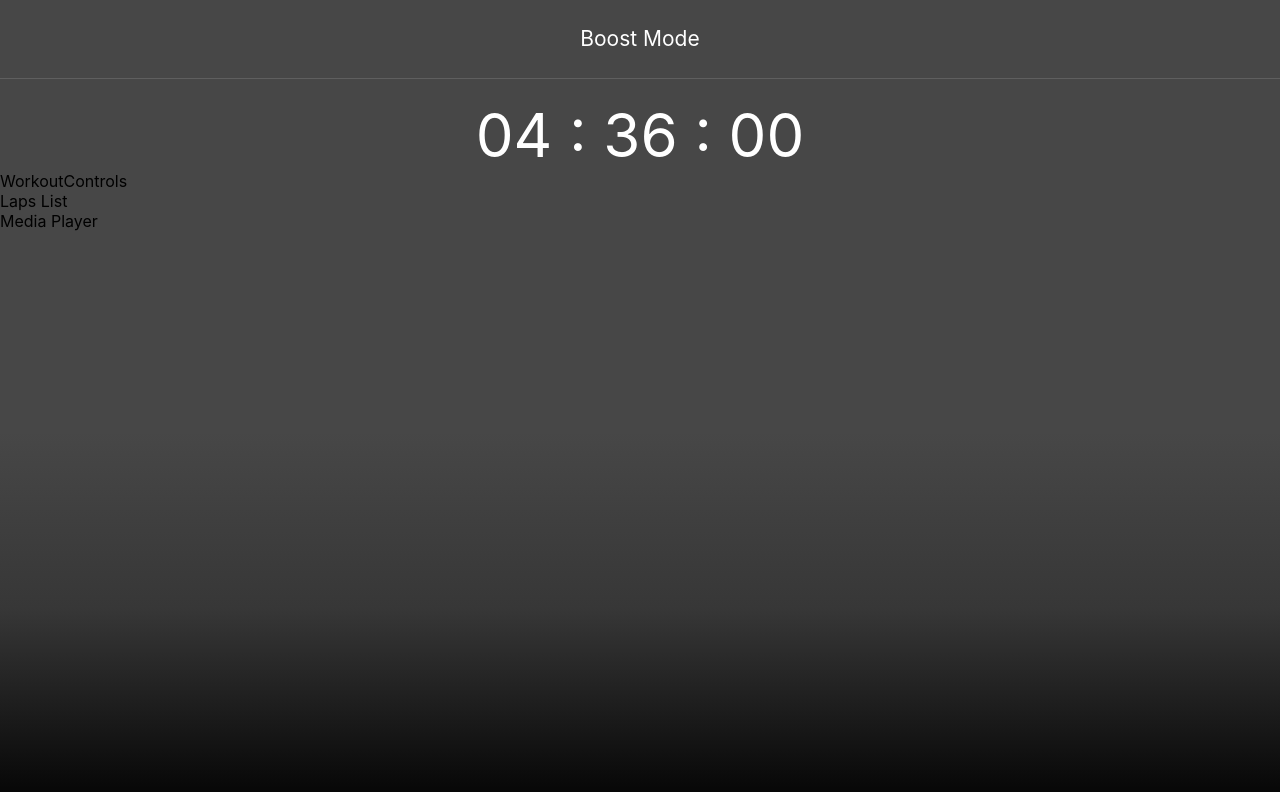
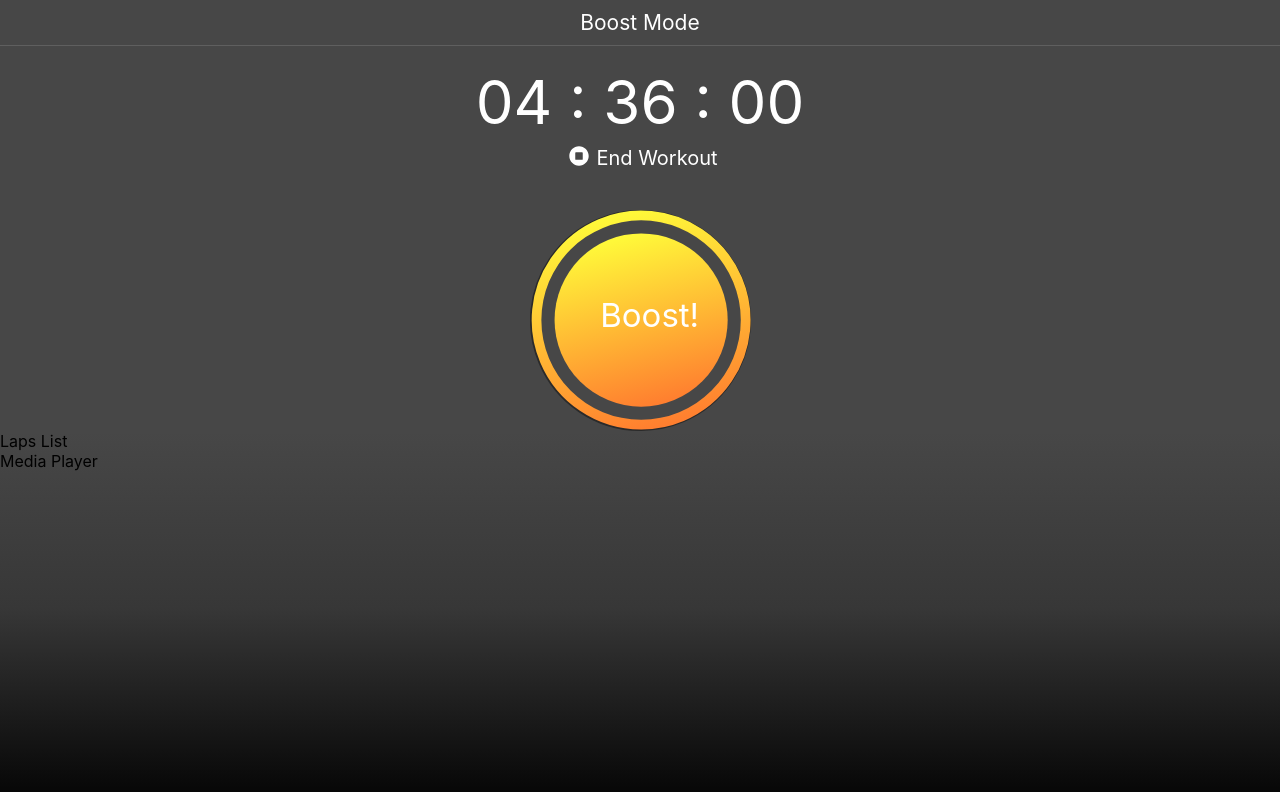
Before and after one commit to nir2002/hiit-booster, a React (Create React App) app: page / in a window 1280 px wide. Shown: the top 792 px of the page. Built offline with nearby package versions, Linux system fonts and the light colour scheme.

Commit message:
static workout controls

```diff
--- a/src/components/containers/WorkoutControls/WorkoutControls.js
+++ b/src/components/containers/WorkoutControls/WorkoutControls.js
@@ -1,7 +1,58 @@
+import styled from '@emotion/styled';
 import React from 'react';
+import { FontAwesomeIcon } from '@fortawesome/react-fontawesome';
+import { faStopCircle } from '@fortawesome/free-solid-svg-icons';
+import { ReactComponent as BoostModeIcon } from '../../../assets/boostModeIcon.svg';
 
 function WorkoutControls() {
-  return <div>WorkoutControls</div>;
+  return (
+    <Container>
+      <EndWorkout>
+        <EndWorkoutIcon icon={faStopCircle} />
+        End Workout
+      </EndWorkout>
+      <ModeToggleBtn>
+        <ModeSwitchIcon />
+        <ModeSwitchText>Boost!</ModeSwitchText>
+      </ModeToggleBtn>
+    </Container>
+  );
 }
 
 export default WorkoutControls;
+
+const Container = styled.div`
+  display: flex;
+  flex-direction: column;
+  align-items: center;
+  margin-top: 8px;
+  color: #fff;
+`;
+
+const EndWorkout = styled.div`
+  display: flex;
+  justify-content: center;
+  font-size: 20px;
+`;
+
+const EndWorkoutIcon = styled(FontAwesomeIcon)`
+  padding: 0 7px;
+`;
+
+const ModeToggleBtn = styled.div`
+  position: relative;
+  display: flex;
+  flex-direction: column;
+  align-items: center;
+`;
+
+const ModeSwitchIcon = styled(BoostModeIcon)`
+  margin-top: 40px;
+`;
+
+const ModeSwitchText = styled.div`
+  position: absolute;
+  top: 48%;
+  left: 32%;
+  font-size: 33px;
+`;
```
Also changed, not shown: src/assets/boostModeIcon.svg (added).
